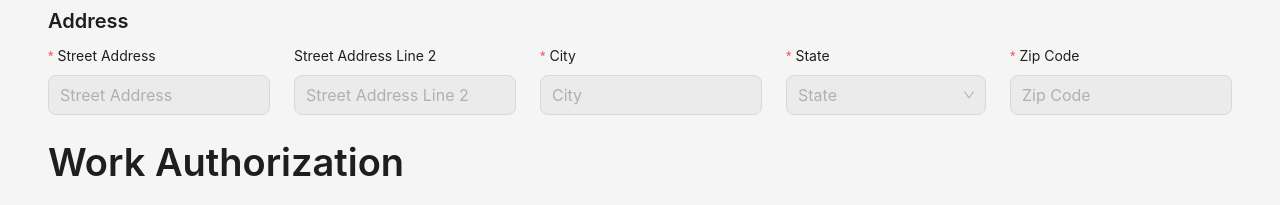
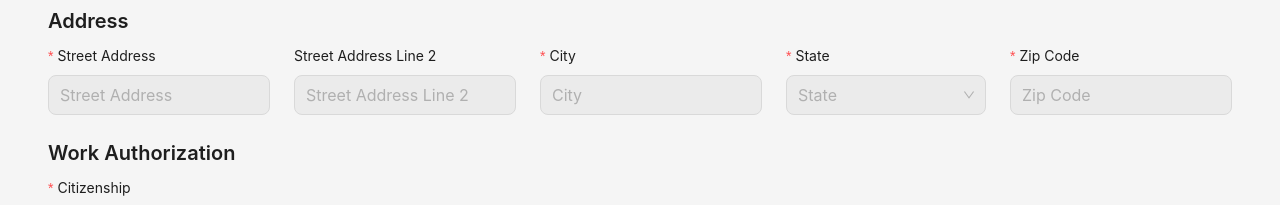
Before and after one commit to aMaverickDragonfruit/employmentManagementSystem, a React (Vite) app in the folder client/: page /onboarding-applications/1 in a window 1280 px wide. Shown: the part 814-1019 px from the top of the page. Built offline with nearby package versions, Linux system fonts and the light colour scheme; no server answers.

Commit message:
updated style and removed deprecated code

```diff
--- a/client/src/components/ProfileForm.jsx
+++ b/client/src/components/ProfileForm.jsx
@@ -9,7 +9,6 @@ import {
   Button,
 } from 'antd';
 import { UploadOutlined } from '@ant-design/icons';
-import PageLayout from '../components/layout/Page';
 import {
   UploadBtn,
   FormItem,
@@ -26,13 +25,8 @@ import {
 const { Title } = Typography;
 import { useState, useEffect } from 'react';
 import { useDispatch, useSelector } from 'react-redux';
-import {
-  updateCurUserProfile,
-  updateProfileById,
-} from '../features/profileSlice';
+import { updateCurUserProfile } from '../features/profileSlice';
 import dayjs from 'dayjs';
-import { useNavigate } from 'react-router-dom';
-import TextArea from 'antd/es/input/TextArea';
 
 export default function ProfileForm({ isEditable, profile }) {
   const [form] = Form.useForm();
@@ -95,7 +89,6 @@ export default function ProfileForm({ isEditable, profile }) {
     if (!isLt2M) {
       messageApi.error('Image must be smaller than 2MB!');
       return Upload.LIST_IGNORE;
-      // return false;
     }
 
     return true;
@@ -340,29 +333,6 @@ export default function ProfileForm({ isEditable, profile }) {
     dispatch(updateCurUserProfile(data));
   };
 
-  //   const navigate = useNavigate();
-  //   const handleApprove = async () => {
-  //     const reqData = {
-  //       id: profile._id,
-  //       data: { status: 'Approved' },
-  //     };
-
-  //     await dispatch(updateProfileById(reqData)).unwrap();
-  //     navigate('/onboarding-applications');
-  //   };
-
-  //   const handleReject = async (value) => {
-  //     const reqData = {
-  //       id: profile._id,
-  //       data: { feedback: value.feedback, status: 'Rejected' },
-  //     };
-
-  //     await dispatch(updateProfileById(reqData)).unwrap();
-  //     navigate('/onboarding-applications');
-  //   };
-
-  //   const [isReject, setIsReject] = useState(false);
-
   return (
     <>
       {contextHolder}
@@ -555,7 +525,7 @@ export default function ProfileForm({ isEditable, profile }) {
           ))}
         </div>
         {/* Work Authorization */}
-        <Title>Work Authorization</Title>
+        <Title level={4}>Work Authorization</Title>
         <div style={formInputsStyle}>
           <FormItem
             key={citizenshipField.name}
@@ -638,65 +608,6 @@ export default function ProfileForm({ isEditable, profile }) {
           ></Upload>
         </Form.Item>
       </Form>
-
-      {/* {isHR && (
-        <div className='my-10 flex flex-col gap-y-6'>
-          <Title level={4}>HR Feedback</Title>
-
-          {isReject && (
-            <Form
-              name='feedback-form'
-              onFinish={handleReject}
-              autoComplete='off'
-              layout='vertical'
-              onSubmitCapture={(e) => e.preventDefault()}
-            >
-              <Form.Item
-                label='Reject Feedback'
-                name='feedback'
-                rules={[
-                  {
-                    required: true,
-                    message: 'Please enter your feedback',
-                  },
-                ]}
-              >
-                <TextArea
-                  placeholder='provide your feedback'
-                  rows={4}
-                />
-              </Form.Item>
-              <Button
-                htmlType='submit'
-                type='primary'
-                size='large'
-              >
-                Send reject feedback
-              </Button>
-            </Form>
-          )}
-
-          <div className='flex justify-around'>
-            {!isReject && (
-              <>
-                <Button
-                  size='large'
-                  onClick={() => setIsReject(true)}
-                >
-                  Reject
-                </Button>
-                <Button
-                  type='primary'
-                  size='large'
-                  onClick={handleApprove}
-                >
-                  Approve
-                </Button>
-              </>
-            )}
-          </div>
-        </div>
-      )} */}
     </>
   );
 }
```
